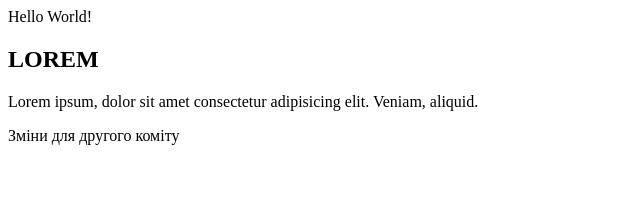
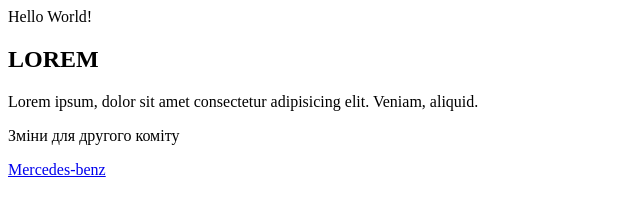
Before and after one commit to Tuborg663/TestRep-24.04-2025, a plain HTML site: page DZ.html in a window 1280 px wide. Shown: the whole page, without its empty margins (0-640 px from the left). Drawn offline with Linux system fonts and the light colour scheme.

Commit message:
First commit in new branch

```diff
--- a/DZ.html
+++ b/DZ.html
@@ -10,6 +10,6 @@
             Lorem ipsum, dolor sit amet consectetur adipisicing elit. Veniam, aliquid.
         </p>
         <p>Зміни для другого коміту</p>
-
+        <a href="https://www.mercedes-benz.com/en/">Mercedes-benz</a>
     </body>
 </html>
```
